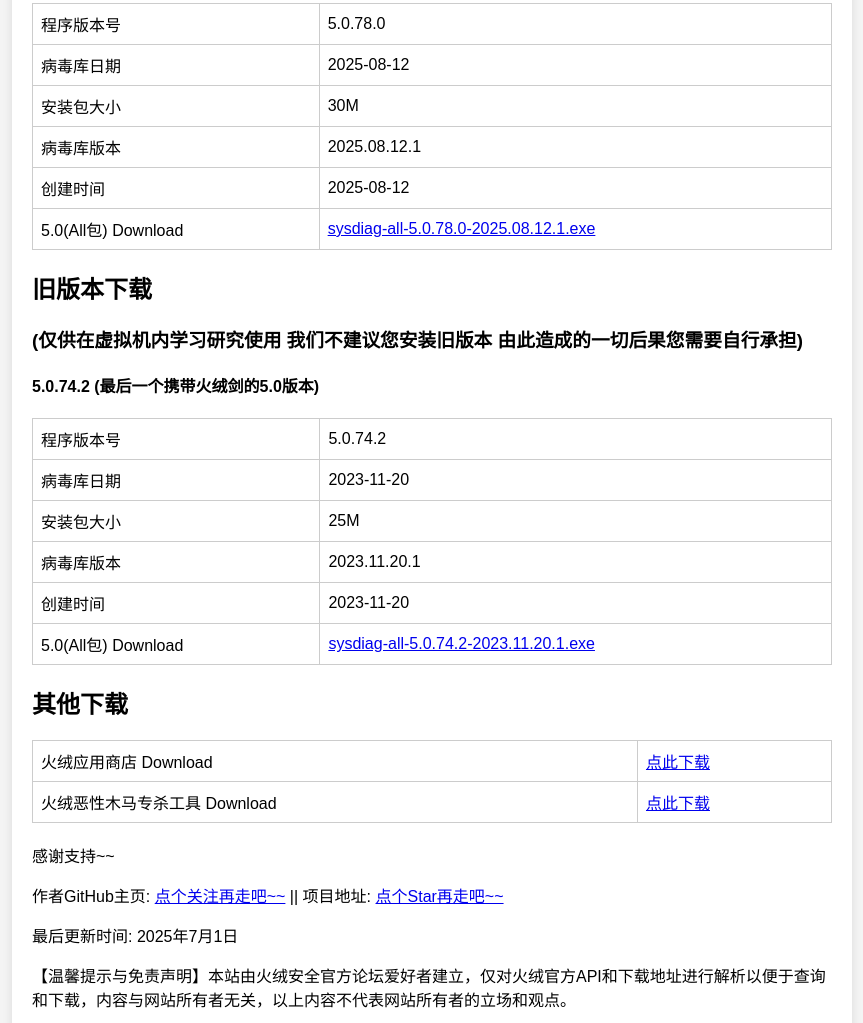
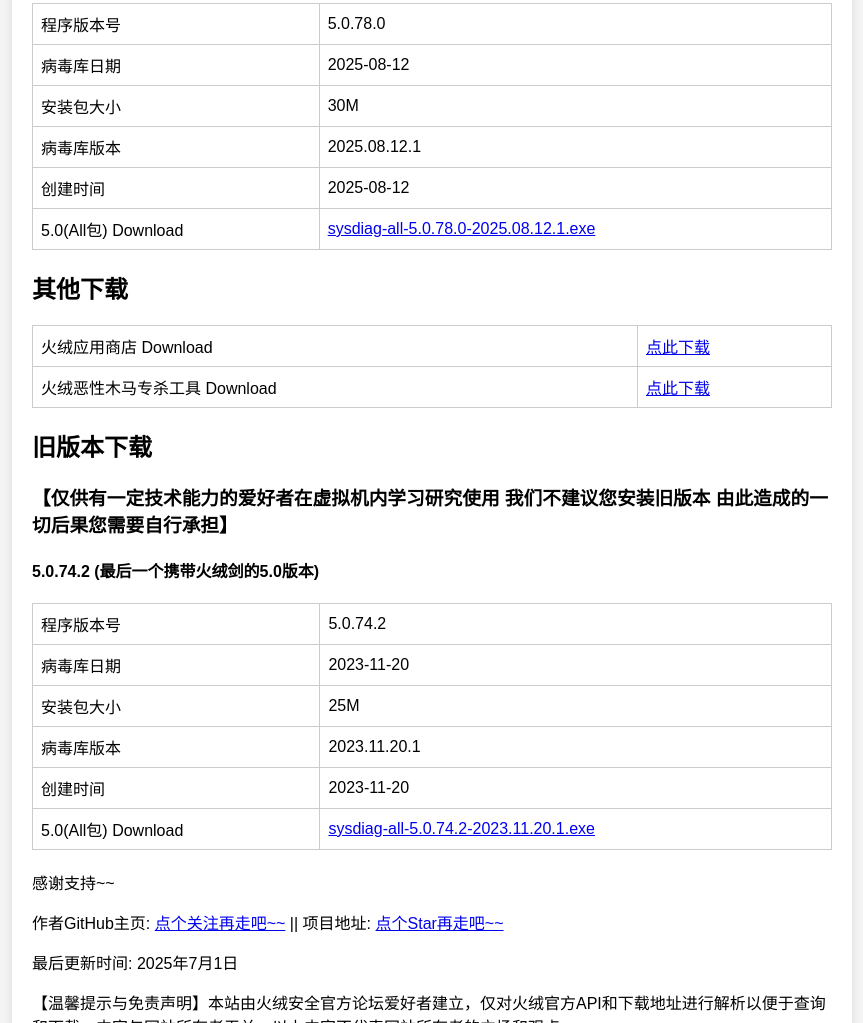
Before and after one commit to wwwab123/Huorong_Version, a plain HTML site: page index.html in a window 1280 px wide. Shown: the part 256-1279 px from the top of the page, without its empty margins (208-1071 px from the left). Drawn offline with Linux system fonts and the light colour scheme; no server answers.

Commit message:
Update index.html

```diff
--- a/index.html
+++ b/index.html
@@ -67,15 +67,15 @@
         <table>
             <tbody id="version5"></tbody>
         </table>
+        <h2>其他下载</h2>
+        <table>
+            <tbody id="others"></tbody>
+        </table>
         <h2>旧版本下载</h2>
-        <h3>(仅供在虚拟机内学习研究使用 我们不建议您安装旧版本 由此造成的一切后果您需要自行承担)</h3>
+        <h3>【仅供有一定技术能力的爱好者在虚拟机内学习研究使用 我们不建议您安装旧版本 由此造成的一切后果您需要自行承担】</h3>
         <h4>5.0.74.2 (最后一个携带火绒剑的5.0版本)</h4>
         <table>
             <tbody id="5.0.74.2"></tbody>
-        </table>
-        <h2>其他下载</h2>
-        <table>
-            <tbody id="others"></tbody>
         </table>
         <span>
             <p>感谢支持~~</p>
```
